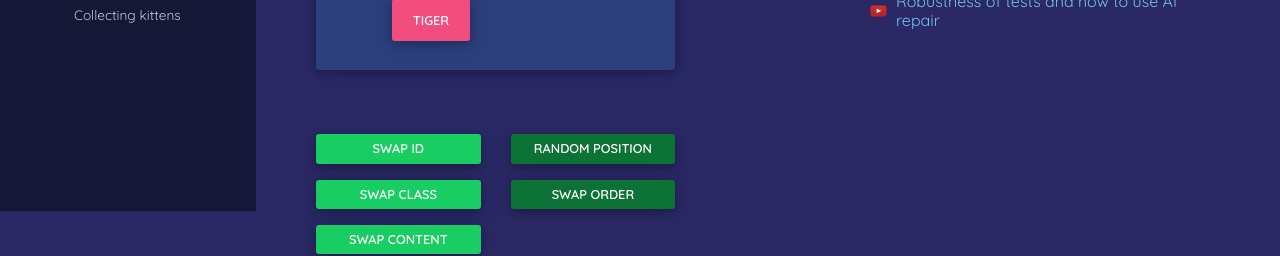
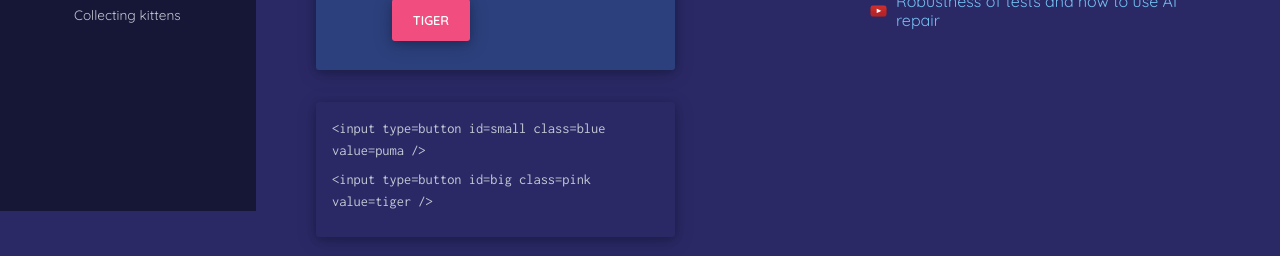
Before and after one commit to karinlj/boozang-thelab, a React (Create React App) app: page /scramble in a window 1280 px wide. Shown: the part 589-845 px from the top of the page. Built offline with nearby package versions, Linux system fonts and the light colour scheme.

Commit message:
scramble output html tags

```diff
--- a/src/components/domChanges/ScrambleItems.js
+++ b/src/components/domChanges/ScrambleItems.js
@@ -3,12 +3,9 @@ import "./scramble.scss";
 import { ScrambleItemsIntro } from "../text/Intros";
 import { ScrambleItemsTestInfo } from "../text/TestInfos";
 import { ScrambleItemsVideos } from "../text/videos/VideoSections";
-import parse from "html-react-parser";
 
 const ScrambleItems = () => {
   const [btnOneFirst, setBtnOneFirst] = useState(true);
-  const [message, setMessage] = useState("");
-  const [codeBlock, setCodeBlock] = useState("");
   const [btnOneAttributes, setBtnOneAttributes] = useState({
     myId: "small",
     myClass: "blue",
@@ -49,7 +46,6 @@ const ScrambleItems = () => {
   };
 
   const toggleId = () => {
-    setMessage("");
     //avoid resetting value-strings
     let tmpId = btnTwoAttributes.myId;
     // console.log("tmpId: ", tmpId);
@@ -63,7 +59,6 @@ const ScrambleItems = () => {
     });
   };
   const toggleClass = () => {
-    setMessage("");
     let tmpClass = btnTwoAttributes.myClass;
     setBtnTwoAttributes({
       ...btnTwoAttributes,
@@ -75,7 +70,6 @@ const ScrambleItems = () => {
     });
   };
   const toggleContent = () => {
-    setMessage("");
     let tmpContent = btnTwoAttributes.myContent;
     setBtnTwoAttributes({
       ...btnTwoAttributes,
@@ -92,7 +86,6 @@ const ScrambleItems = () => {
     return [randomTop, randomLeft];
   };
   const scramblePositon = () => {
-    setMessage("");
     const [y1, x1] = randomPosition();
     let [y2, x2] = [0, 0];
 
@@ -123,14 +116,23 @@ const ScrambleItems = () => {
       styles: style2,
     });
   };
-
-  const DOMorder = () => {
-    setMessage("");
-    setBtnOneFirst(!btnOneFirst);
-
-    // const code = parse("<p>my p-tag</p>");
-    // const code =
-    //   "<input  type='button' name='btnOne' value={btnOneAttributes.myContent} id={btnOneAttributes.myId} className={`${btnOneAttributes.myClass}`} style={btnOneAttributes.styles} onClick={(e) => handleClick(e)} />";
+  {
+    /* <input type="button" name="btnOne" id="small" class="blue" value="tiger"> */
+  }
+  const htmlParse = (comp) => {
+    return (
+      "<" +
+      comp.type +
+      " type=" +
+      comp.props.type +
+      " id=" +
+      comp.props.id +
+      " class=" +
+      comp.props.className +
+      " value=" +
+      comp.props.value +
+      " />"
+    );
   };
 
   const handleClick = (e) => {
@@ -138,31 +140,31 @@ const ScrambleItems = () => {
     const btn = document.querySelector(`#${id}`);
     const elementName = btn.parentNode.firstChild.name;
     //blir true eller false
-    let firstBtn = name === elementName;
+    //let firstBtn = name === elementName;
 
-    const message = () => {
-      return (
-        <div>
-          <p> Clicked button:</p>
-          <p>
-            id = <strong className="category">{id}</strong>
-          </p>
-          <p>
-            class = <strong className="category">{className}</strong>
-          </p>
-          <p>
-            content = <strong className="category">{value}</strong>
-          </p>
-          <p>
-            DOM order ={" "}
-            <strong className="category">
-              {firstBtn ? "First button" : "Second button"}
-            </strong>
-          </p>
-        </div>
-      );
-    };
-    setMessage(message);
+    // const message = () => {
+    //   return (
+    //     <div>
+    //       <p> Clicked button:</p>
+    //       <p>
+    //         id = <strong className="category">{id}</strong>
+    //       </p>
+    //       <p>
+    //         class = <strong className="category">{className}</strong>
+    //       </p>
+    //       <p>
+    //         content = <strong className="category">{value}</strong>
+    //       </p>
+    //       <p>
+    //         DOM order ={" "}
+    //         <strong className="category">
+    //           {firstBtn ? "First button" : "Second button"}
+    //         </strong>
+    //       </p>
+    //     </div>
+    //   );
+    // };
+    // setMessage(message);
   };
   useEffect(() => {
     setTimeout(() => {
@@ -190,8 +192,20 @@ const ScrambleItems = () => {
             )}
           </div>
           <div className="scramble_text">
-            <div>{message}</div>
-            {/* <div>{codeBlock}</div> */}
+            <div>
+              {btnOneFirst && (
+                <div>
+                  <p>{htmlParse(btnOne())}</p>
+                  <p>{htmlParse(btnTwo())}</p>
+                </div>
+              )}
+              {!btnOneFirst && (
+                <div>
+                  <p>{htmlParse(btnTwo())}</p>
+                  <p>{htmlParse(btnOne())}</p>
+                </div>
+              )}
+            </div>
           </div>
           <div className="row justify-content-between">
             <div className="col">
@@ -225,7 +239,9 @@ const ScrambleItems = () => {
                 type="button"
                 value="Swap Order"
                 className="formBtn add green_dark"
-                onClick={DOMorder}
+                onClick={() => {
+                  setBtnOneFirst(!btnOneFirst);
+                }}
               />
             </div>
           </div>
--- a/src/components/domChanges/scramble.scss
+++ b/src/components/domChanges/scramble.scss
@@ -9,13 +9,16 @@
     }
   }
   .scramble_text {
-    color: #fff;
-    padding: 2rem 0;
+    //background: $themecolorBlueNewDarkest;
+    box-shadow: $themeBoxShadow;
+    border-radius: $themeBorderRadius;
+    margin: 2rem 0;
+    padding: 1rem;
     p {
-      margin-bottom: 0;
-      .category {
-        color: $themecolorButtonBlue;
-      }
+      font-family: "Inconsolata", monospace;
+      font-size: 0.9rem;
+      color: $navLinkColor;
+      margin-bottom: 0.5rem;
     }
   }
   .animal_btns {
--- a/src/components/games/KittenCollect.js
+++ b/src/components/games/KittenCollect.js
@@ -5,7 +5,13 @@ import { KittenCollectTestInfo } from "../text/TestInfos";
 import { KittenCollectVideos } from "../text/videos/VideoSections";
 
 const KittenCollect = () => {
+  const [isRunning, setIsRunning] = useState(false);
   const [message, setMessage] = useState("Start collecting kittens!");
+  const [time, setTime] = useState(0);
+  const [points, setPoints] = useState(0);
+  useEffect(() => {
+    console.log("isRunning", isRunning);
+  }, [isRunning]);
   return (
     <div className="row justify-content-between">
       <div className="col-12 col-md-5">
@@ -14,16 +20,22 @@ const KittenCollect = () => {
           <div className="points_section">
             <div className="counter">
               <h6>
-                Time: <strong>20s</strong>{" "}
+                Time: <strong>{time}</strong>{" "}
                 {/* <span>{Math.floor(time / 10)}</span> */}
               </h6>
             </div>
-            <input type="button" value="Start Game" className="formBtn add" />
+            <input
+              type="button"
+              value="Start Game"
+              className="formBtn add"
+              onClick={() => {
+                setIsRunning(!isRunning);
+              }}
+            />
 
             <div className="points">
               <h6>
-                Points: <strong>11</strong>
-                {/* <span>{points}</span> */}
+                Points: <strong>{points}</strong>
               </h6>
             </div>
           </div>
--- a/src/components/games/games.scss
+++ b/src/components/games/games.scss
@@ -9,6 +9,7 @@
       text-transform: uppercase;
       color: #fff;
       margin-bottom: 0;
+      font-size: 0.9rem;
       strong {
         font-size: 1.2rem;
         color: $themecolorNewPink;
--- a/src/index.scss
+++ b/src/index.scss
@@ -1,5 +1,7 @@
 @import "./variables.scss";
 @import url("https://fonts.googleapis.com/css2?family=Quicksand:wght@300;400;500;600&display=swap");
+
+@import url("https://fonts.googleapis.com/css2?family=Inconsolata&display=swap");
 
 html {
   height: 100%;
--- a/src/variables.scss
+++ b/src/variables.scss
@@ -25,7 +25,7 @@ $themecolorPurple: #6a2e99;
 
 $themecolorOrange: #e6782e;
 $themecolorTurquoise: #15b7a6;
-$themecolorGreen: #18cd61; //#57b33e;
+$themecolorGreen: #15b756; //#57b33e;
 $themecolorGreenDark: #0d7236;
 
 //new
```
Also changed, not shown: 1 other file (tests, documents, lock files or other folders).
